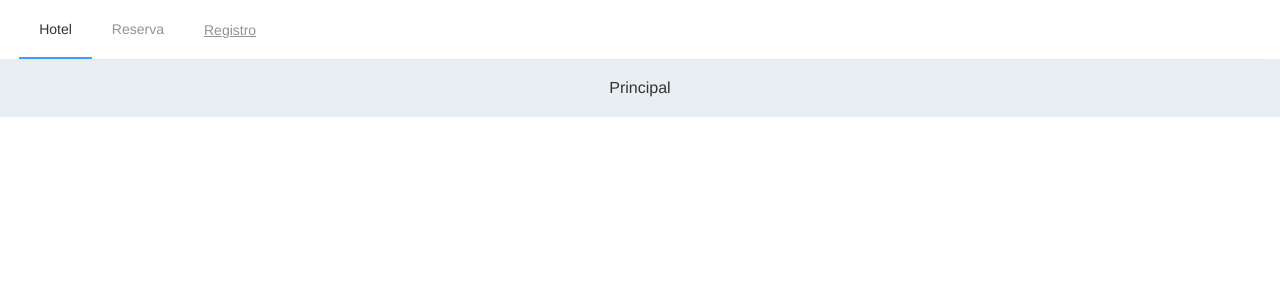
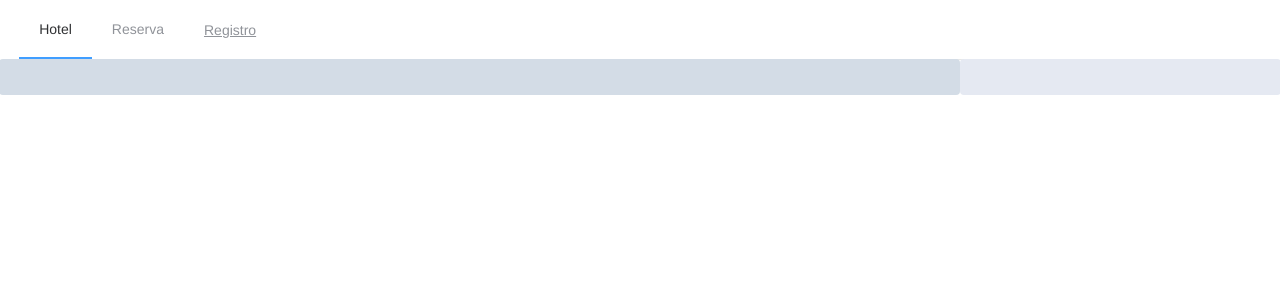
Before and after one commit to Kakoo8/TingesoFront, a Vue app: page /#/ in a window 1280 px wide. Shown: the top 300 px of the page. Built offline with nearby package versions, Linux system fonts and the light colour scheme.

Commit message:
CHG: se realiza la división de módulos

```diff
--- a/src/views/Home.vue
+++ b/src/views/Home.vue
@@ -4,7 +4,14 @@
       <el-header>
           <NavBar/>
       </el-header>
-      <el-main>Principal</el-main>
+      <el-row>
+        <el-col :span="18">
+          <div class="grid-content bg-purple"></div>
+        </el-col>
+        <el-col :span="6">
+          <div class="grid-content bg-purple-light"></div>
+        </el-col>
+      </el-row>
     </el-container>
   </div>
 </template>
@@ -38,4 +45,21 @@ export default {
       height: -webkit-fill-available;
     }
 
+  .el-col {
+    border-radius: 4px;
+  }
+  .bg-purple {
+    background: #d3dce6;
+  }
+  .bg-purple-light {
+    background: #e5e9f2;
+  }
+  .grid-content {
+    border-radius: 4px;
+    min-height: 36px;
+  }
+  .row-bg {
+    padding: 10px 0;
+    background-color: #f9fafc;
+  }
 </style>
```
